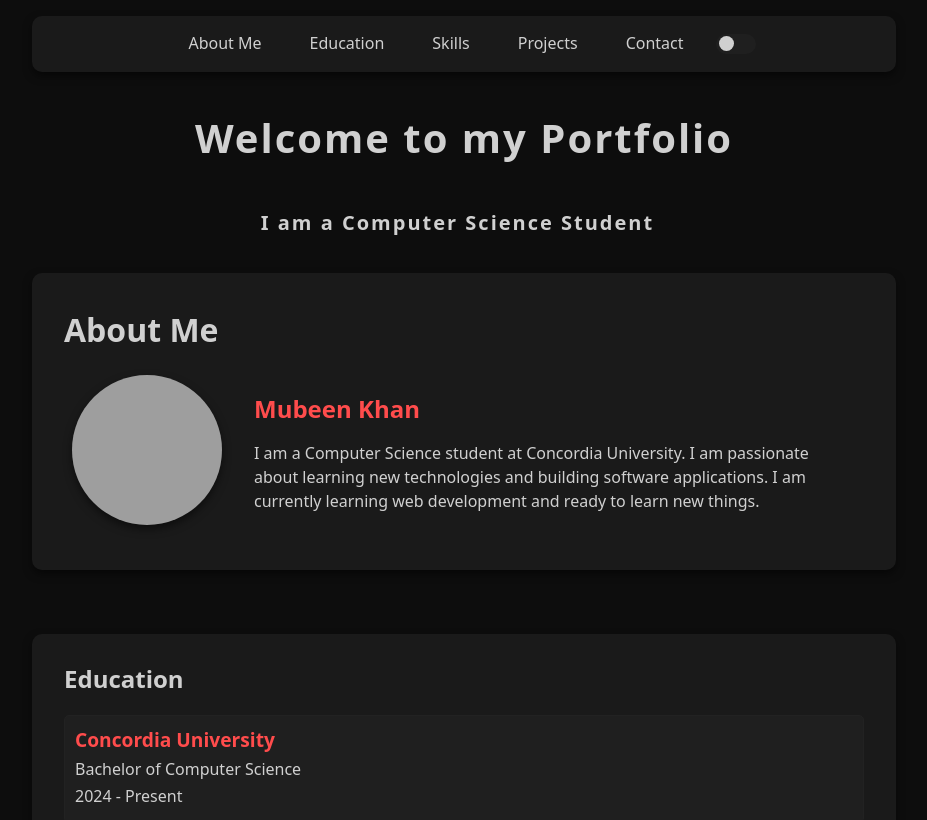
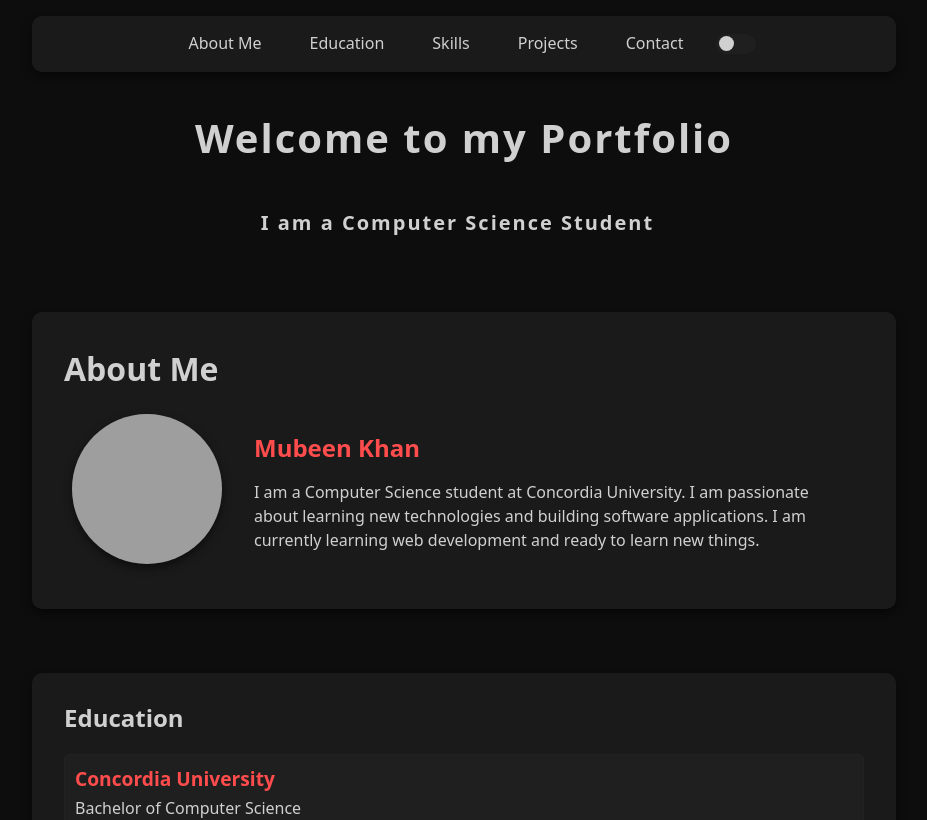
Before and after one commit to Mubeenkh/react-portfolio, a React (Create React App) app: page / in a window 1280 px wide. Shown: the top 820 px of the page, without its empty margins (176-1103 px from the left). Built offline with nearby package versions, Linux system fonts and the light colour scheme; grey boxes are pictures that could not be loaded.

Commit message:
made typing animation box bigger

```diff
--- a/src/index.css
+++ b/src/index.css
@@ -313,7 +313,7 @@ h1 {
     font-weight: 600;
     line-height: 2.25rem;
     letter-spacing: 2px;
-
+    height: 75px;
 }
 
 /* About Me styles */
```
